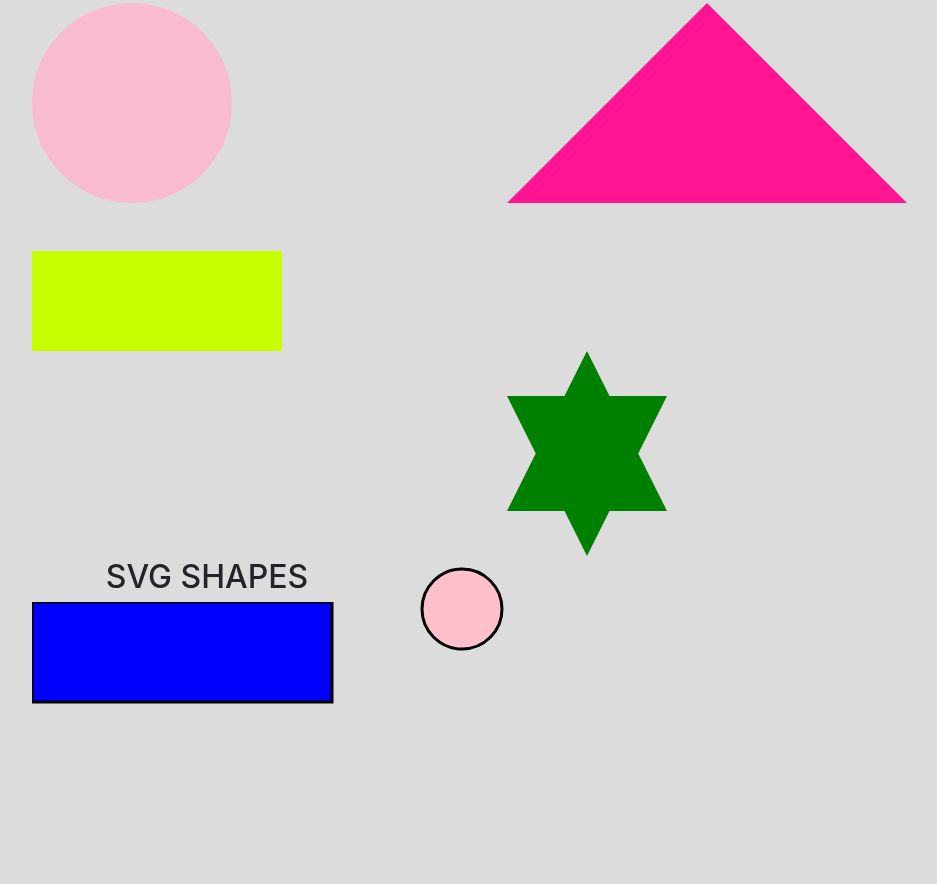
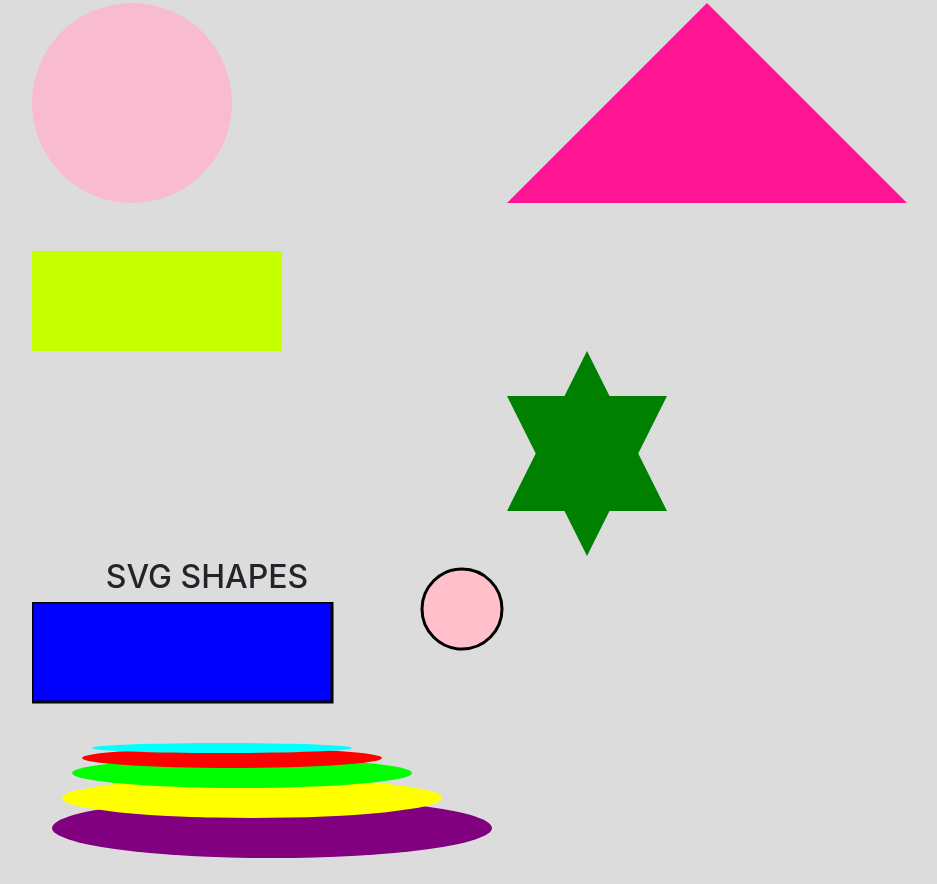
Before and after one commit to alsamzu/shapes, a plain HTML site: page index.html in a window 1280 px wide. Shown: the part 249-1133 px from the top of the page, without its empty margins (53-990 px from the left). Before the commit the page ends 977 px from the top, so only its background shows below. Drawn offline with Linux system fonts and the light colour scheme.

Commit message:
svg shapes

```diff
--- a/index.html
+++ b/index.html
@@ -60,6 +60,18 @@
                   </svg>
               </div>
           </div>
+          <div class="row">
+              <div class="col">
+                  <svg height="150" width="500">
+                      <ellipse cx="240" cy="100" rx="220" ry="30" style="fill:purple" />
+                      <ellipse cx="220" cy="70" rx="190" ry="20" style="fill:yellow" />
+                      <ellipse cx="210" cy="45" rx="170" ry="15" style="fill:lime" />
+                      <ellipse cx="200" cy="30" rx="150" ry="10" style="fill:red" />
+                      <ellipse cx="190" cy="20" rx="130" ry="5" style="fill:aqua" />
+                  </svg>
+
+              </div>
+          </div>
 
 
       </div>
```
